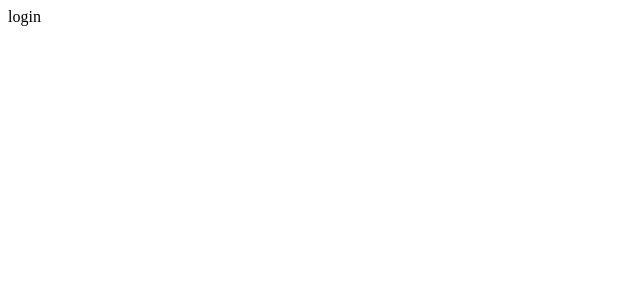
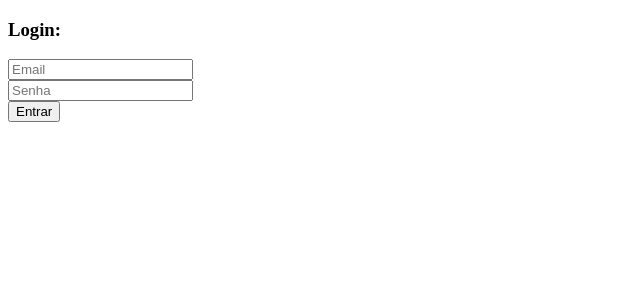
Before and after one commit to luan-ferreir4/ts-hamburgueria, a React (Create React App) app: page / in a window 1280 px wide. Shown: the top 300 px of the page, without its empty margins (0-640 px from the left). Built offline with nearby package versions, Linux system fonts and the light colour scheme.

Commit message:
feat: login working

```diff
--- a/src/Pages/SignIn/index.tsx
+++ b/src/Pages/SignIn/index.tsx
@@ -1,7 +1,9 @@
+import { LoginForm } from "../../Components/LoginForm"
+
 export const SignInPage = () => {
     return(
         <div>
-            login
+            <LoginForm/>
         </div>
     )
 }
```
